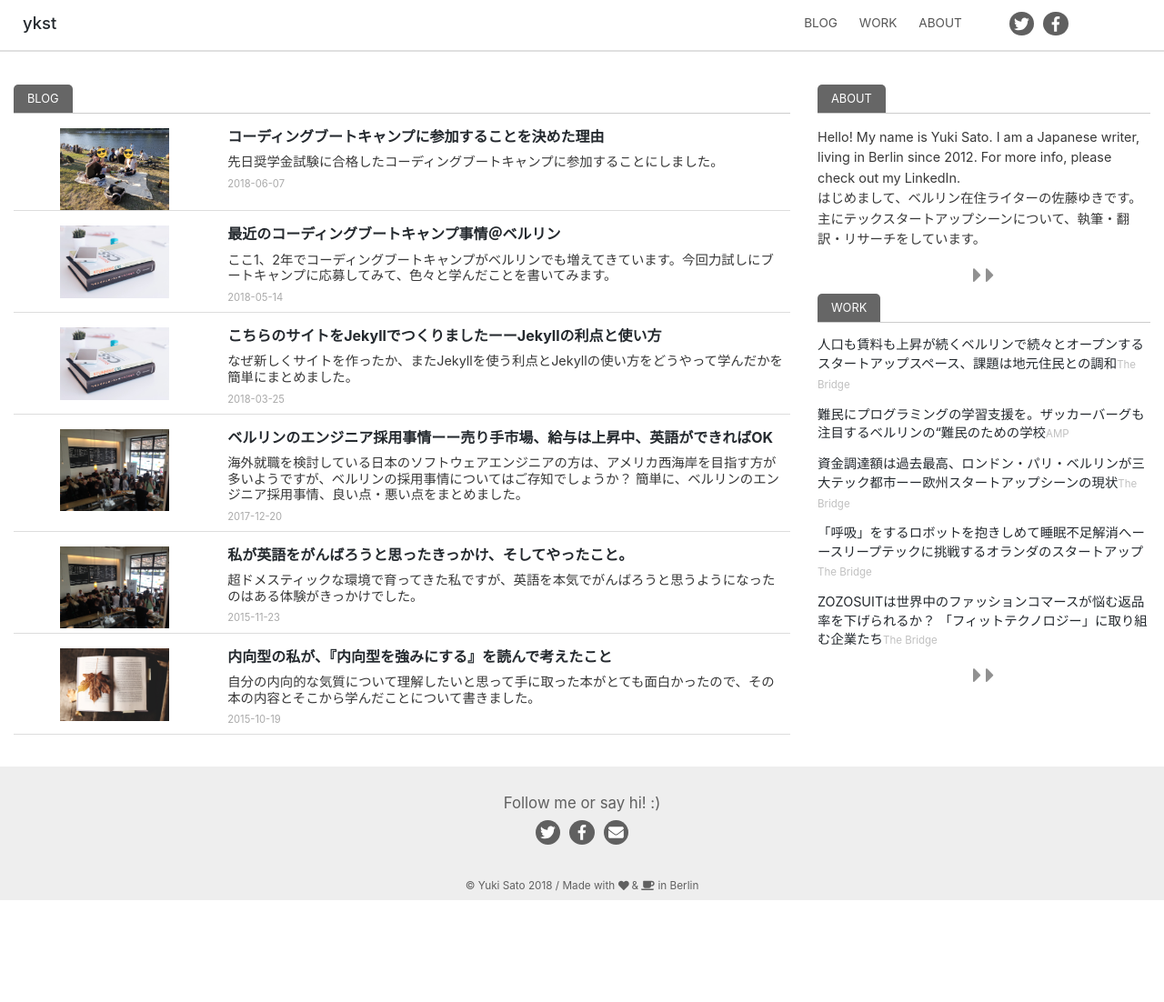
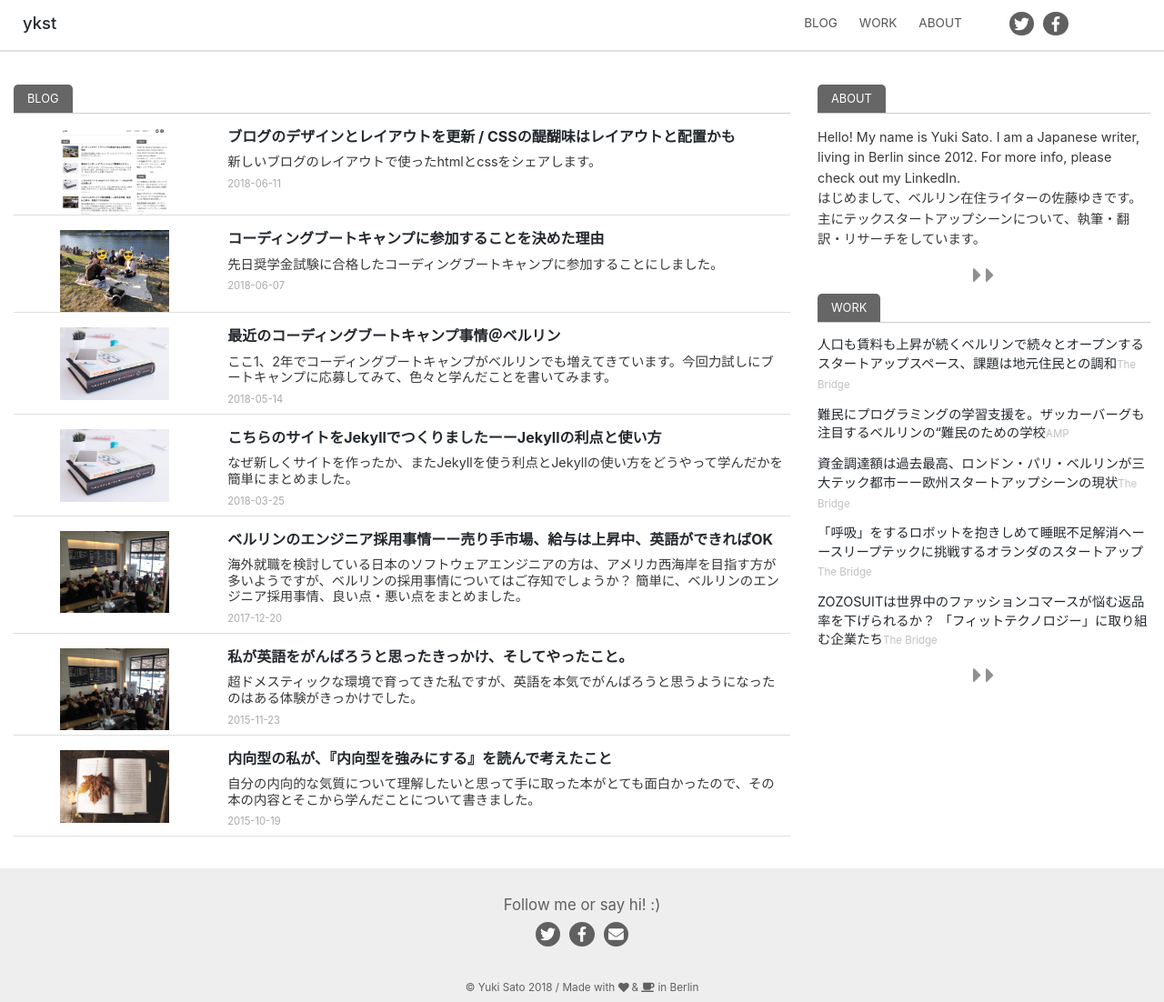
Before and after one commit to youxiberlin/blog, a Jekyll site: the page built from index.md, in a window 1280 px wide. Shown: the whole page at 91% size. Built offline with Jekyll 4.4.1, drawn with Linux system fonts in a browser that asks for light colours; nearby versions of some CDN libraries; before the commit the page ends 990 px from its top, so only the background shows below that.

Commit message:
new post

```diff
--- a/_includes/top-page.html
+++ b/_includes/top-page.html
@@ -4,51 +4,8 @@
         <a href="/blog/"><p class="top-blog-title">BLOG</p></a>
     </div>
     {% include toppage-blog-list.html %}
-      <!-- {% for post in site.posts %}
-       <div class="top-blog-list-container">
-        <div class="top-blog-list-left">
-          <a href="{{ post.url }}"><img src="/img/{{ post.image }}" width="120px;" alt=""></a>
-        </div>
-        <div class="top-blog-list--right">
-          <h4 class="top-blog-list-h4"><a href="{{ post.url }}" class="blog-link">{{ post.title }}</h4></a>
-          <p class="top-blog-list-description">
-            {{ post.description }}
-          </p>
-          <p class="top-blog-list-post-date">{{ post.date | date: "%Y-%m-%d" }} </p>
-        </div>
-      </div>
-      {% endfor %} -->
   </div>
   <div class="top-side-bar">
-
-
-      <div class="top-blog-label">
-          <a href="/about/"><p class="top-blog-title">ABOUT</p></a>
-      </div>
-      <div class="about-top-content">
-        Hello! My name is Yuki Sato. I am a Japanese writer, living in Berlin since 2012. For more info, please check out my LinkedIn. <br>
-        はじめまして、ベルリン在住ライターの佐藤ゆきです。主にテックスタートアップシーンについて、執筆・翻訳・リサーチをしています。
-      </div>
-      <center>
-      	<a href="/about/" class="about-link">
-      		<i class="fas fa-caret-right caret-right"></i>
-      		<i class="fas fa-caret-right caret-right"></i>
-      	</a>
-      </center>
-      <div class="top-blog-label">
-        <a href="/work/"><p class="top-blog-title">WORK</p></a>
-      </div>
-      <div class="top-work-list">
-        {% capture my_include %}{% include_relative _worklist.md %}{% endcapture %}
-        {{ my_include | markdownify}}
-      </div>
-      <center>
-      	<a href="/work/" class="work-link">
-      		<i class="fas fa-caret-right caret-right"></i>
-      		<i class="fas fa-caret-right caret-right"></i>
-      	</a>
-      </center>
-    </div>
-
+    {% include top-sidebar.html %}
   </div>
 </div>
--- /dev/null
+++ b/_includes/top-sidebar.html
@@ -0,0 +1,27 @@
+<div class="top-blog-label">
+    <a href="/about/"><p class="top-blog-title">ABOUT</p></a>
+</div>
+<div class="about-top-content">
+  Hello! My name is Yuki Sato. I am a Japanese writer, living in Berlin since 2012. For more info, please check out my LinkedIn. <br>
+  はじめまして、ベルリン在住ライターの佐藤ゆきです。主にテックスタートアップシーンについて、執筆・翻訳・リサーチをしています。
+</div>
+<center>
+  <a href="/about/" class="about-link">
+    <i class="fas fa-caret-right caret-right"></i>
+    <i class="fas fa-caret-right caret-right"></i>
+  </a>
+</center>
+<div class="top-blog-label">
+  <a href="/work/"><p class="top-blog-title">WORK</p></a>
+</div>
+<div class="top-work-list">
+  {% capture my_include %}{% include_relative _worklist.md %}{% endcapture %}
+  {{ my_include | markdownify}}
+</div>
+<center>
+  <a href="/work/" class="work-link">
+    <i class="fas fa-caret-right caret-right"></i>
+    <i class="fas fa-caret-right caret-right"></i>
+  </a>
+</center>
+</div>
--- /dev/null
+++ b/_posts/2018-06-11-blog-new-layout.markdown
@@ -0,0 +1,32 @@
+---
+layout: post
+title:  "ブログのデザインとレイアウトを更新 / CSSの醍醐味はレイアウトと配置かも"
+date:   2018-06-11 03:00 +0100
+categories: blog
+tags: dev
+author: Yuki Sato
+description: 新しいブログのレイアウトで使ったhtmlとcssをシェアします。
+image: "blog-new-layout.png"
+---
+![bootcamp](/img/blog-new-layout.png){:width="95%"}
+上：トップページの新デザイン
+
+ブログのデザイン、レイアウトを大幅にアップデートしました。
+以前は1コラムで、上からブログのリスト、ABOUT、WORKとだーーっと羅列するだけだったのですが、ブログ記事のサムネイル画像を使ったリストにしたり、2コラムにするなど、よりブログデザインぽくしてみました。
+
+今回のアップデートで特に意識したのは **モバイル端末でもレイアウトが崩れにくくすること、かつ見やすさを保つこと** でした。
+
+ブログのヘッダー、メインセクション、サイドバー、フッターといった主な構成要素を、崩れにくい形でどう配置すべきかどうか考え、CSSエキスパートの友人からもアドバイスをもらった結果、flexboxを活用してレイアウトを組むことにしました。
+
+以下は、ダミーのコンテンツを入れてますが、基本的に新しいブログレイアウトで活用しているCSSになります。
+ヘッダーと、メインセクションにそれぞれflexboxを使っています。
+
+<p data-height="265" data-theme-id="0" data-slug-hash="dKNaEO" data-default-tab="html,result" data-user="yukisato" data-embed-version="2" data-pen-title="Blog Layout" class="codepen">See the Pen <a href="https://codepen.io/yukisato/pen/dKNaEO/">Blog Layout</a> by Yuki (<a href="https://codepen.io/yukisato">@yukisato</a>) on <a href="https://codepen.io">CodePen</a>.</p>
+<script async src="https://static.codepen.io/assets/embed/ei.js"></script>
+
+CSSの最初で、@media(min-width:550px) の中でセクションとヘッダーのdisplayをflexに設定しておくことで、画面が550pxよりも小さくなったときにはflexboxの設定が外れて、1コラムになるようにしてみました。
+
+ここ1週間ぐらいは、CSSのレイアウトとポジションを勉強してたのですが、奥が深いです。
+gridなど割と新しいレイアウト方法も普及してきて、選択肢は増えていますが、どれを使うのがベストプラクティスなのかというのを、これからも意識したいと思いました！
+
+ではでは！
```
Also changed, not shown: img/blog-new-layout.png (added).
